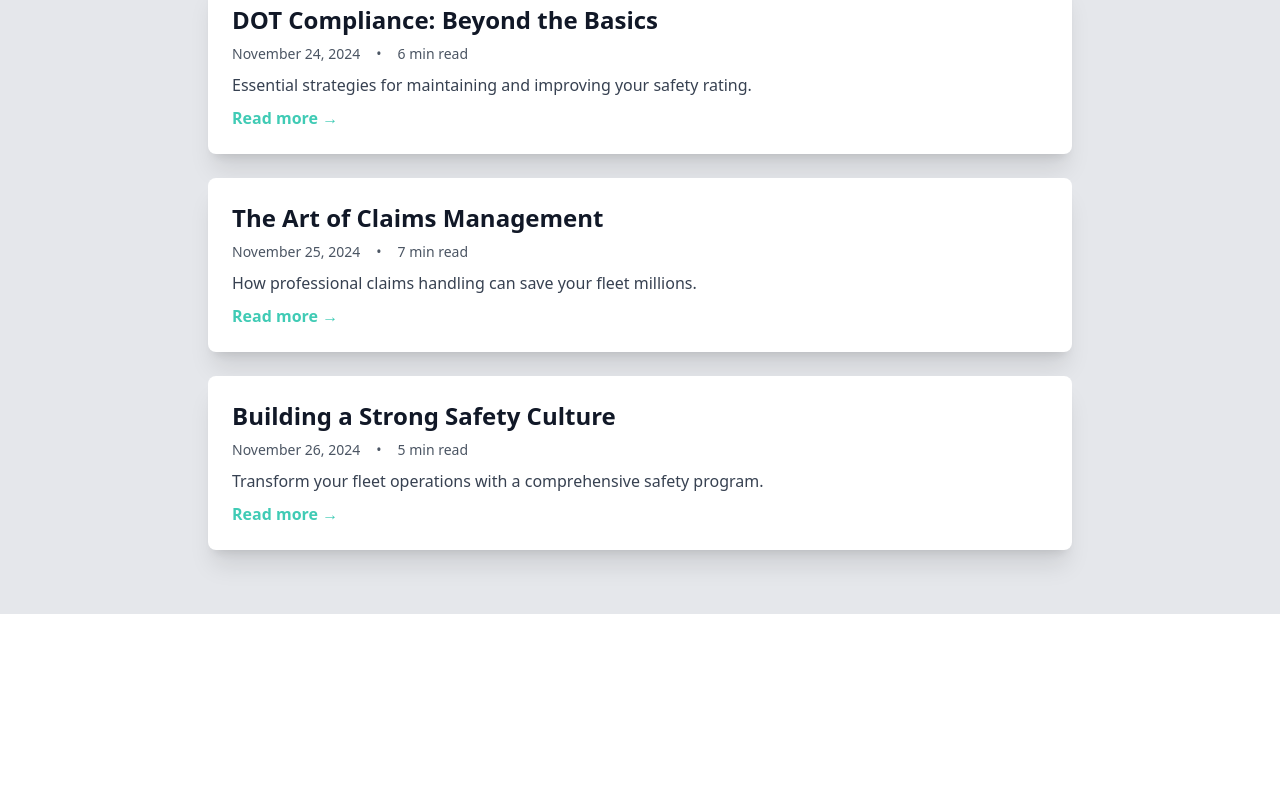
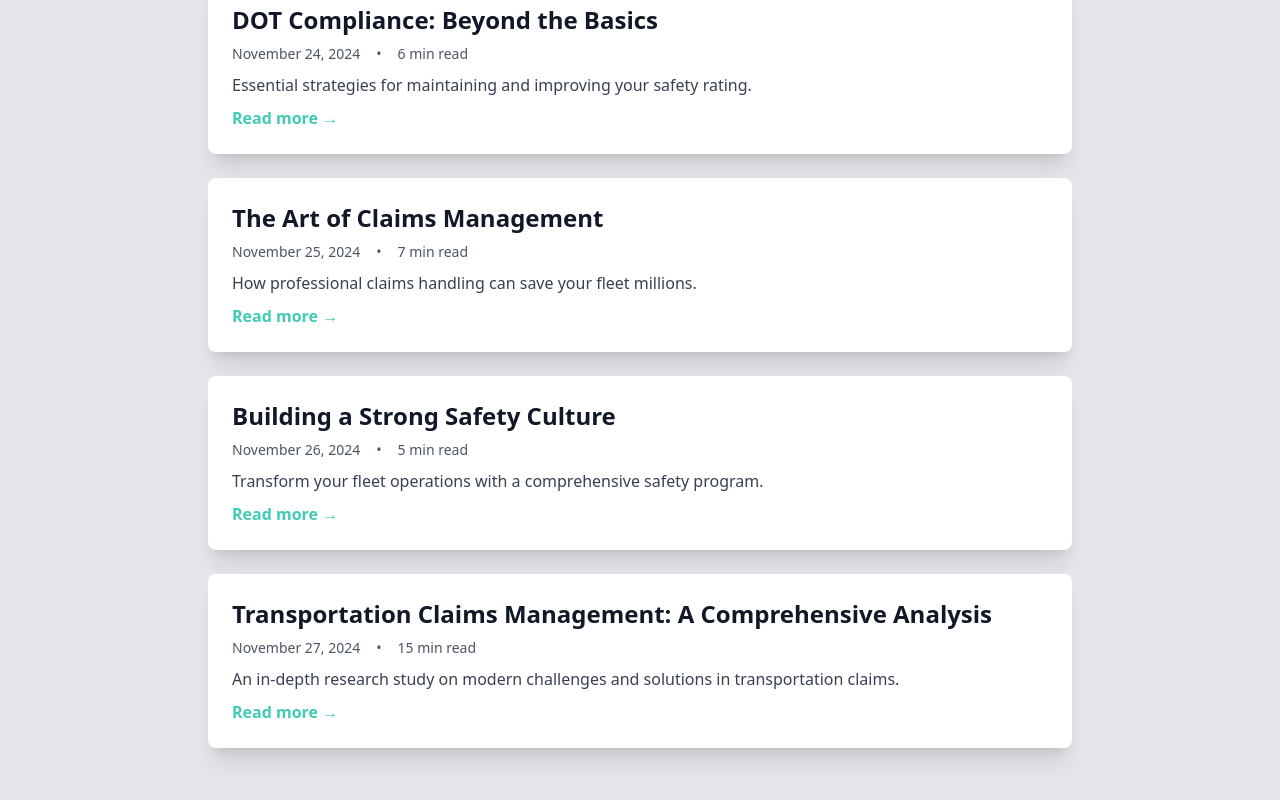
Before and after one commit to etsfreightski/safehaul-website, a React (Vite) app: page /blog in a window 1280 px wide. Shown: the part 534-1334 px from the top of the page. Before the commit the page ends 1148 px from the top, so only its background shows below. Built offline with nearby package versions, Linux system fonts and the light colour scheme.

Commit message:
Update blog list and fix build

```diff
--- a/src/components/BlogPage.jsx
+++ b/src/components/BlogPage.jsx
@@ -29,6 +29,13 @@ const blogPosts = [
     excerpt: 'Transform your fleet operations with a comprehensive safety program.',
     date: 'November 26, 2024',
     readTime: '5 min read'
+  },
+  {
+    id: 'comprehensive-transportation-study',
+    title: 'Transportation Claims Management: A Comprehensive Analysis',
+    excerpt: 'An in-depth research study on modern challenges and solutions in transportation claims.',
+    date: 'November 27, 2024',
+    readTime: '15 min read'
   }
 ];
 
```
Also changed, not shown: 2 other files (tests, documents, lock files or other folders).
